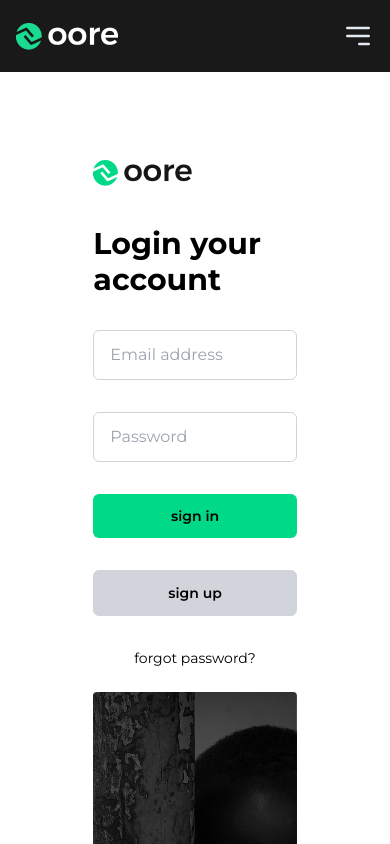
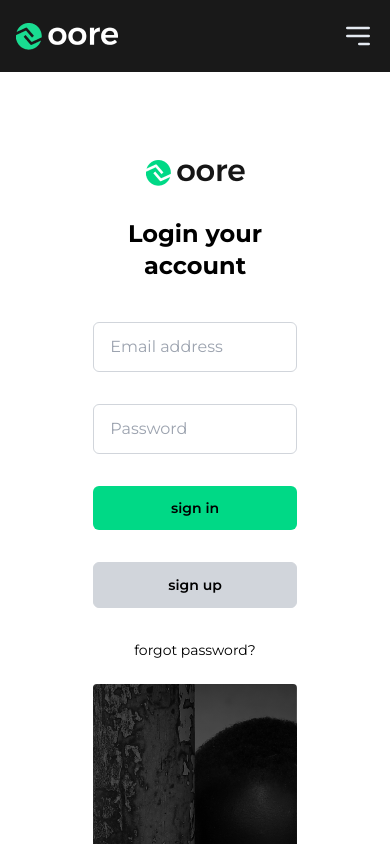
Before and after one commit to Oorecharity/Oore, a Next.js app: page /login in a window 390 px wide. Shown: the top 844 px of the page. Built offline with nearby package versions, Linux system fonts and the light colour scheme.

Commit message:
changed the mobile view

```diff
--- a/src/app/login/page.jsx
+++ b/src/app/login/page.jsx
@@ -11,17 +11,16 @@ const Login = () => {
       <div className="w-[85%] mx-auto bg-white p-16 rounded-md grid lg:grid-cols-2 grid-cols-1 gap-6">
         <div>
           <div className="mb-10">
-            <Link href="/">
+            <Link href="/" className="grid place-items-center">
               <Image
                 src={logo}
                 placeholder="blur"
                 alt="logo"
               />
             </Link>
-
+            <h1 className="text-2xl font-bold text-center pt-8">Login your account</h1>
           </div>
           <div className="mt-8">
-            <h1 className="text-3xl font-bold text-left mb-8">Login your account</h1>
             <form className="w-full max-w-md">
               <h1 className="text-center text-3xl font-bold"></h1>
 
```
